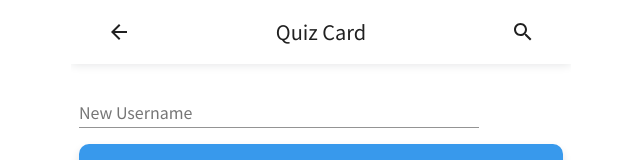
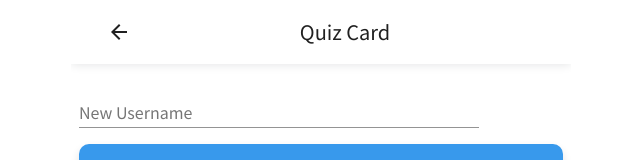
Before and after one commit to de2008de/vanpanda_quiz_card_ui, a React (Create React App) app: page /profile/change_username in a window 1280 px wide. Shown: the top 160 px of the page, without its empty margins (319-959 px from the left). Built offline with nearby package versions, Linux system fonts and the light colour scheme; a web font is replaced by a local one; what react-stripe-elements would draw is missing.

Commit message:
Add feature toggle to search

```diff
--- a/src/components/AppShell/WCAppBar.js
+++ b/src/components/AppShell/WCAppBar.js
@@ -9,6 +9,7 @@ import { Link, useHistory } from "react-router-dom";
 import "../../assets/css/AppShell/WCAppBar.css";
 import { palette } from "../../theme/colorPalette";
 import ArrowBackIcon from "@material-ui/icons/ArrowBack";
+import { isToggleOn } from "../../configs/FeatureToggle";
 
 const useStyles = makeStyles(theme => ({
     root: {
@@ -49,6 +50,19 @@ const WCAppBar = props => {
         history.goBack();
     };
 
+    const renderSearchIcon = () => {
+        if (!isToggleOn("SEARCH")) {
+            return null;
+        }
+        return (
+            <Link to="/search">
+                <IconButton className={classes.menuButton} color="inherit">
+                    <SearchIcon />
+                </IconButton>
+            </Link>
+        );
+    };
+
     return (
         <div className={classes.root + " WCAppBar"}>
             <div>
@@ -63,11 +77,7 @@ const WCAppBar = props => {
                             Quiz Card
                         </Box>
                     </Typography>
-                    <Link to="/search">
-                        <IconButton className={classes.menuButton} color="inherit">
-                            <SearchIcon />
-                        </IconButton>
-                    </Link>
+                    {renderSearchIcon()}
                 </Toolbar>
             </div>
         </div>
--- a/src/configs/FeatureToggle.js
+++ b/src/configs/FeatureToggle.js
@@ -1,5 +1,6 @@
 const toggles = {
-    CREDIT_PURCHASE_FEATURE: false
+    CREDIT_PURCHASE_FEATURE: false,
+    SEARCH: false
 };
 
 export const isToggleOn = name => {
```
